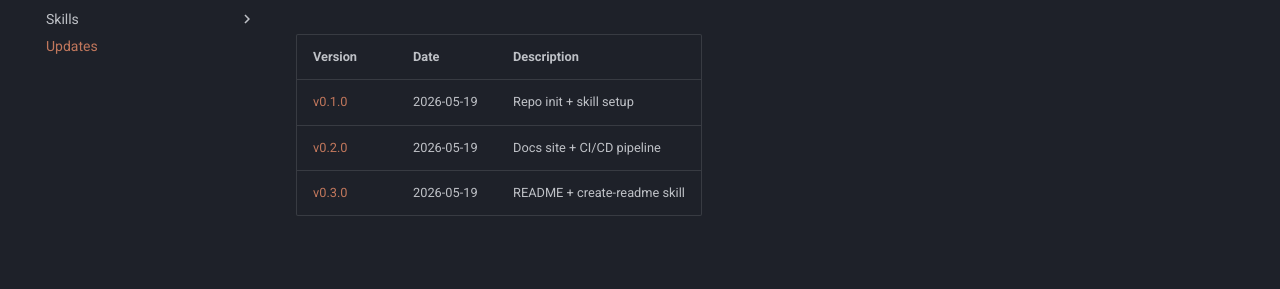
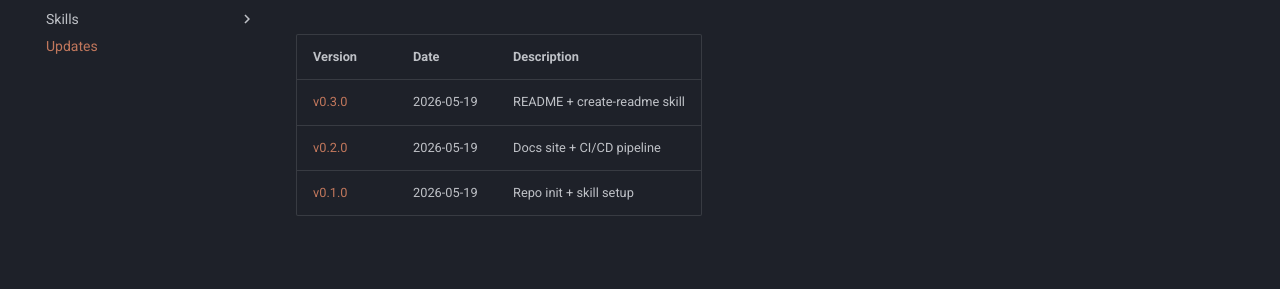
Before and after one commit to mibracy/gh-mkpage, an MkDocs documentation site: the page built from docs/updates/index.md, in a window 1280 px wide. Shown: the part 146-435 px from the top of the page. Built offline with MkDocs 1.6.1 and Material for MkDocs 9.7.7, drawn with Linux system fonts in a browser that asks for light colours; comment, search, counter and statistics services are not loaded.

Commit message:
Invert updates table: newest first

```diff
--- a/docs/updates/index.md
+++ b/docs/updates/index.md
@@ -2,6 +2,6 @@
 
 | Version | Date | Description |
 |---------|------|-------------|
+| [v0.3.0](003-readme.md) | 2026-05-19 | README + create-readme skill |
+| [v0.2.0](002-docs-ci.md) | 2026-05-19 | Docs site + CI/CD pipeline |
 | [v0.1.0](001-repo-init.md) | 2026-05-19 | Repo init + skill setup |
-| [v0.2.0](002-docs-ci.md) | 2026-05-19 | Docs site + CI/CD pipeline |
-| [v0.3.0](003-readme.md) | 2026-05-19 | README + create-readme skill |
```
